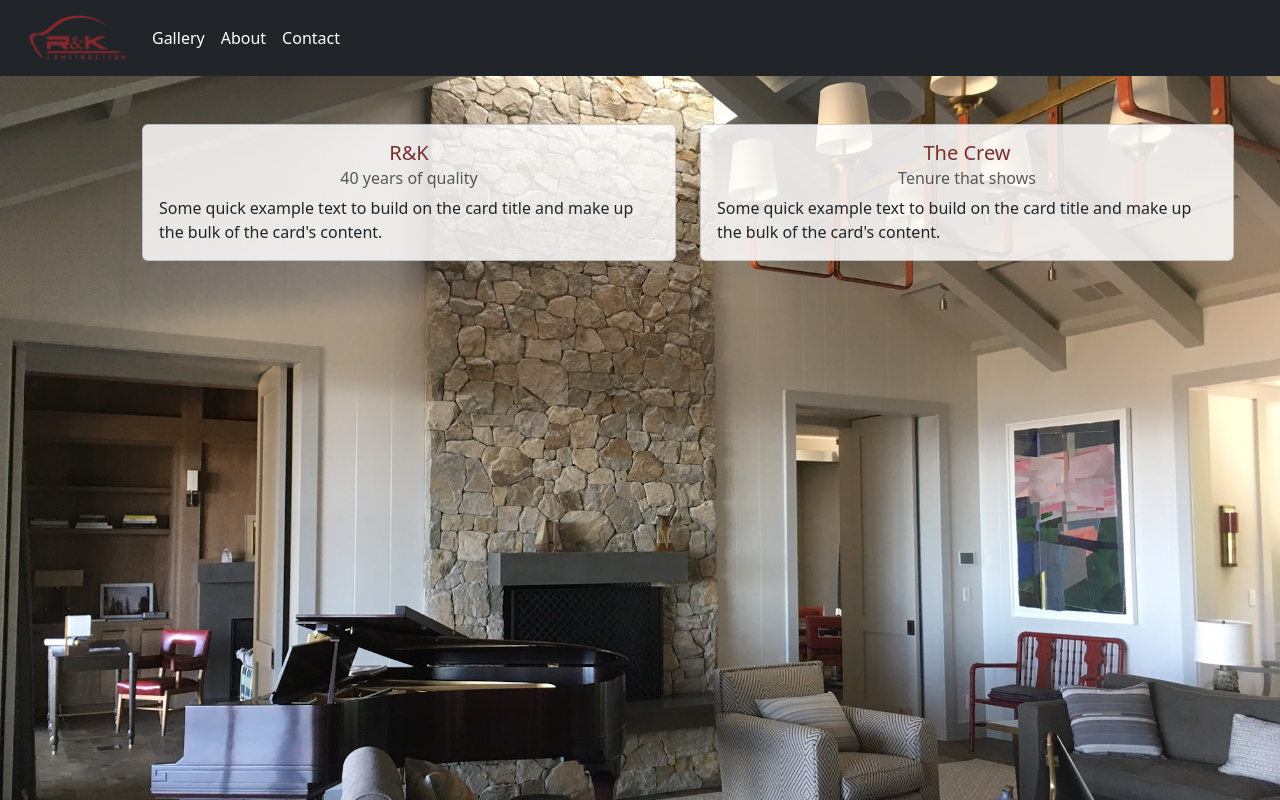
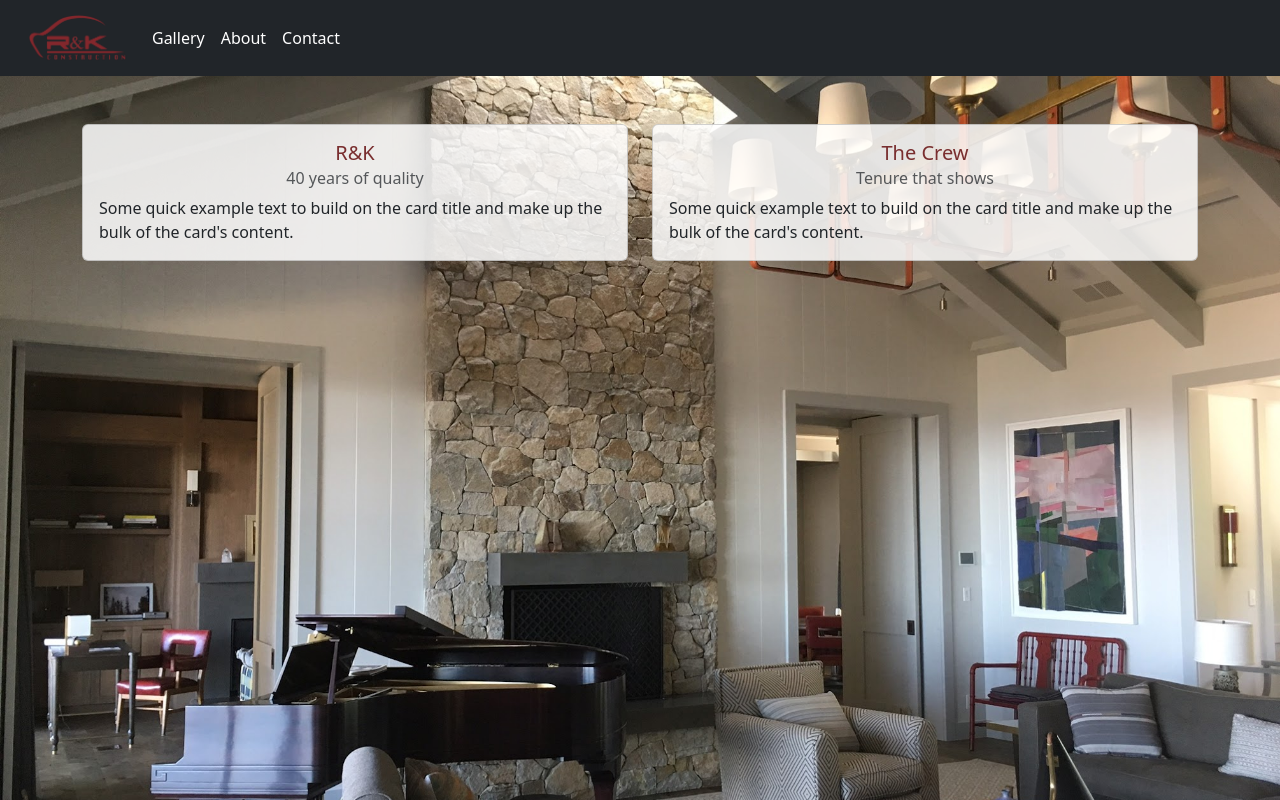
Before and after one commit to connorrubattino/R-K, a React (Vite) app: page /about in a window 1280 px wide. Built offline with nearby package versions, Linux system fonts and the light colour scheme.

Commit message:
spacing on about page

```diff
--- a/main.css
+++ b/main.css
@@ -30,3 +30,13 @@ body::before {
   .card.bg-white-transparent {
     background-color: rgba(255, 255, 255, 0.85);
   }
+
+  .custom-container {
+    padding-left: 0 !important;
+    padding-right: 0 !important;
+}
+
+/* .custom-col {
+    margin-left: 5px;
+    margin-right: 5px;
+} */
--- a/src/views/About.tsx
+++ b/src/views/About.tsx
@@ -12,8 +12,8 @@ export default function About({ }: Props) {
         <>
             <Container className='custom-container'>
                 <Row>
-                    <Col md={6}>
-                        <Card style={{ width: '100%' }} className="m-5 card bg-white-transparent">
+                    <Col className="custom-col" md={6}>
+                        <Card style={{ width: '100%' }} className="mt-5 card bg-white-transparent">
                             <Card.Body>
                                 <Card.Title style={{ color: '#792E2F' }} className='text-center'>R&K</Card.Title>
                                 <Card.Subtitle className="mb-2 text-muted text-center">40 years of quality</Card.Subtitle>
@@ -24,8 +24,8 @@ export default function About({ }: Props) {
                             </Card.Body>
                         </Card>
                     </Col>
-                    <Col md={6}>
-                        <Card style={{ width: '100%' }} className="m-5 card bg-white-transparent">
+                    <Col className="custom-col" md={6}>
+                        <Card style={{ width: '100%' }} className="mt-5 card bg-white-transparent">
                             <Card.Body>
                                 <Card.Title style={{ color: '#792E2F' }} className='text-center'>The Crew</Card.Title>
                                 <Card.Subtitle className="mb-2 text-muted text-center">Tenure that shows</Card.Subtitle>
--- a/src/views/Contact.tsx
+++ b/src/views/Contact.tsx
@@ -1,4 +1,9 @@
+
+
+
 type Props = {}
+
+
 export default function Contact({}: Props) {
   return (
     <div>Contact</div>
```
